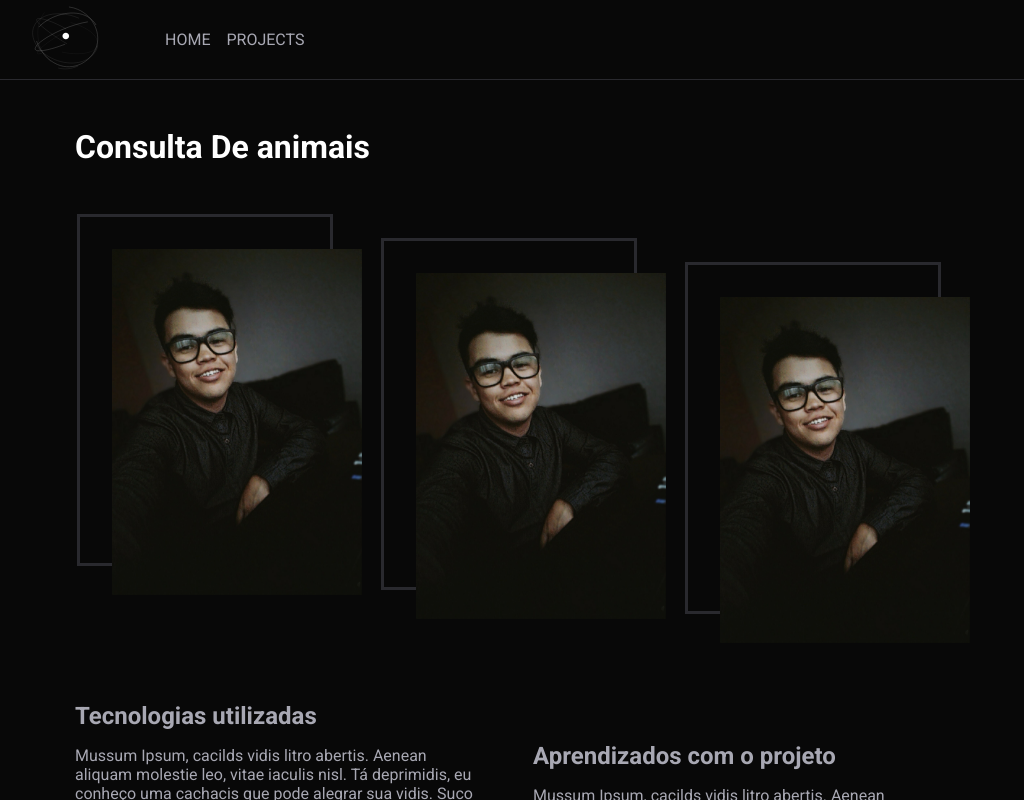
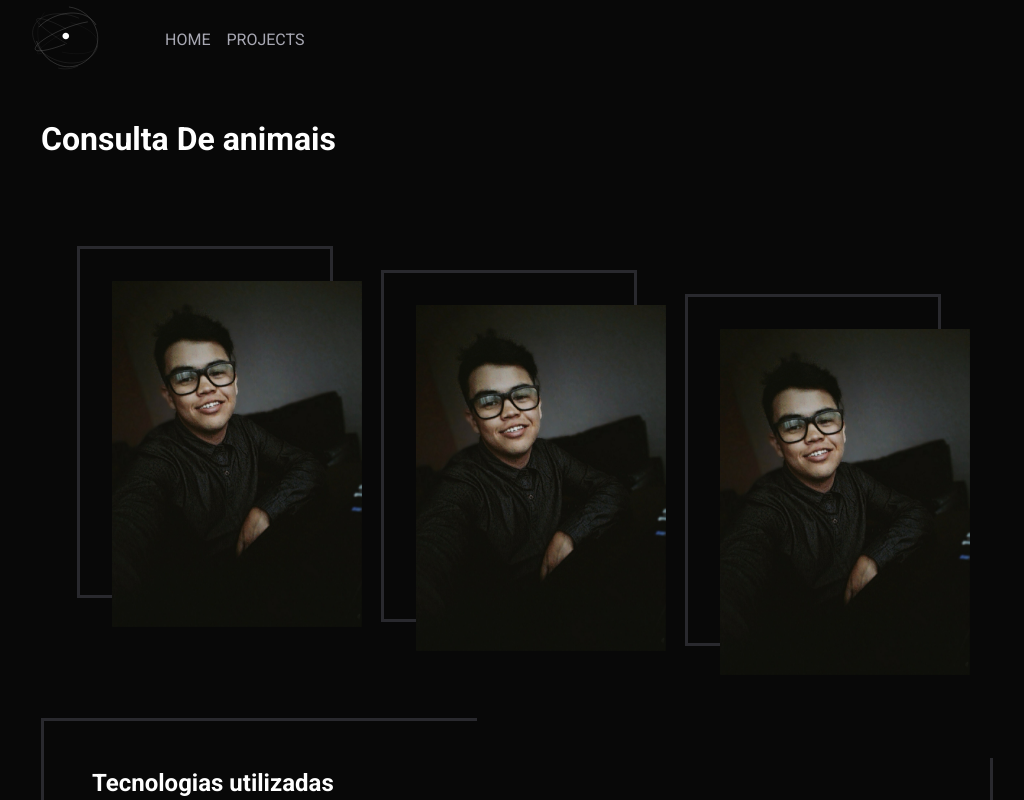
Before and after one commit to ojhones/justMe, a Next.js app: page /projects in a window 1280 px wide. Shown: the top 800 px of the page, without its empty margins (131-1155 px from the left). Built offline with nearby package versions, Linux system fonts and the light colour scheme.

Commit message:
Adjust estruture of projects

```diff
--- a/src/components/Header/styles.ts
+++ b/src/components/Header/styles.ts
@@ -2,7 +2,7 @@ import styled from "styled-components";
 
 export const Container = styled.header`
   height: 5rem;
-  border-bottom: 0.5px solid var(--gray-800);
+  /* border-bottom: 0.5px solid var(--gray-800); */
 
   div {
     height: 5rem;
--- a/src/styles/pages/projects.ts
+++ b/src/styles/pages/projects.ts
@@ -12,7 +12,8 @@ export const Container = styled.div`
 
 export const Wrapper = styled.div`
   width: 100%;
-  max-width: 900px;
+  max-width: 1000px;
+  padding: 0 1rem;
   min-height: calc(100vh - 5rem);
 
   display: flex;
@@ -21,7 +22,7 @@ export const Wrapper = styled.div`
 
   h1 {
     width: 100%;
-    margin-top: 3rem;
+    margin: 2.5rem;
     padding-left: 1rem;
 
     text-align: start;
@@ -34,6 +35,7 @@ export const Wrapper = styled.div`
     padding: 0rem 1rem;
 
     display: flex;
+    flex-wrap: wrap;
     align-items: center;
     justify-content: center;
 
@@ -44,13 +46,25 @@ export const Wrapper = styled.div`
       height: 22rem;
       border: 3px solid var(--gray-800);
 
+      @media (max-width: 768px) {
+        margin: 0;
+      }
+
       + div {
         margin-top: 3rem;
         margin-left: 3rem;
+
+        @media (max-width: 768px) {
+          margin-left: -7rem;
+        }
       }
 
       :last-child {
         margin-top: 6rem;
+        @media (max-width: 768px) {
+          margin-top: 3rem;
+          margin-left: 4rem;
+        }
       }
 
       img {
@@ -78,27 +92,57 @@ export const Wrapper = styled.div`
     align-items: center;
     justify-content: center;
 
+    @media (max-width: 933px) {
+      padding: 0 5rem;
+      margin-top: 8rem;
+      flex-direction: column;
+    }
+
+    @media (max-width: 768px) {
+      padding: 0 1rem;
+    }
+
     div {
+      padding: 2rem 3rem;
+      border-top: 3px solid var(--gray-800);
+      border-left: 3px solid var(--gray-800);
+
       + div {
-        margin-left: 3rem;
         margin-top: 5rem;
+        margin-left: 5rem;
+        margin-right: -1rem;
+
+        border-top: 0;
+        border-left: 0;
+        border-right: 3px solid var(--gray-800);
+        border-bottom: 3px solid var(--gray-800);
+
+        text-align: end;
+
+        @media (max-width: 768px) {
+          margin-left: 0;
         }
       }
 
       h2 {
         margin: 1rem 0;
-      color: var(--gray-300);
       }
 
       p {
         margin: 0.5rem 0;
         color: var(--gray-300);
       }
+    }
 
     a {
+      right: 0;
+      bottom: -5rem;
+      position: absolute;
+
+      @media (max-width: 933px) {
         right: 2rem;
-      bottom: -4rem;
-      position: absolute;
+      }
+
       svg {
         width: 4rem;
         height: 4rem;
```
Lines whose indentation alone changed are shown as unchanged.
